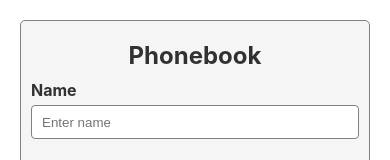
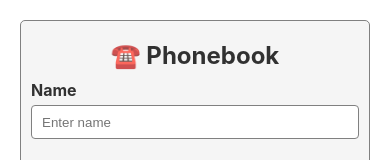
Before and after one commit to PawelPalasinski/goit-react-hw-02-phonebook, a React (Create React App) app: page / in a window 390 px wide. Shown: the top 160 px of the page. Built offline with nearby package versions, Linux system fonts and the light colour scheme.

Commit message:
phone emoji for fun

```diff
--- a/src/components/ContactForm/ContactForm.jsx
+++ b/src/components/ContactForm/ContactForm.jsx
@@ -45,7 +45,7 @@ class ContactForm extends Component {
         const {name, number} = this.state
         return (
             <div className={styles.phonebook}>
-                <h2>Phonebook</h2>
+                <h2>☎️ Phonebook</h2>
                 <form onSubmit={this.handleFormSubmit}>
                     <label htmlFor="name">Name</label>
                     <input
```
